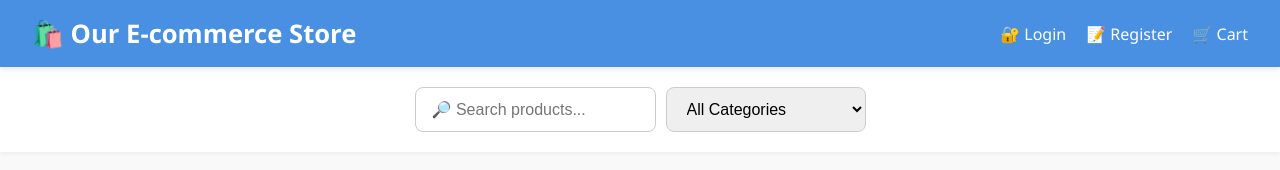
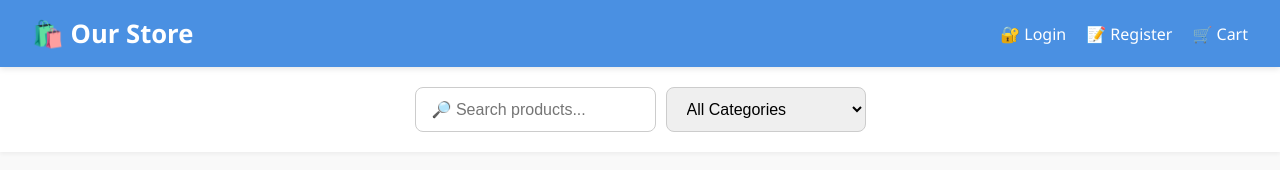
Before and after one commit to RihanAnkalgi10/E-commerce, a website: page public/index.html in a window 1280 px wide. Drawn offline with Linux system fonts and the light colour scheme; no server answers.

Commit message:
Update index.html

```diff
--- a/public/index.html
+++ b/public/index.html
@@ -158,7 +158,7 @@
 <body>
 
   <header>
-    <div class="left-header">🛍️ Our E-commerce Store</div>
+    <div class="left-header">🛍️ Our  Store</div>
     <div class="right-header">
       <a href="login.html">🔐 Login</a>
       <a href="register.html">📝 Register</a>
```
